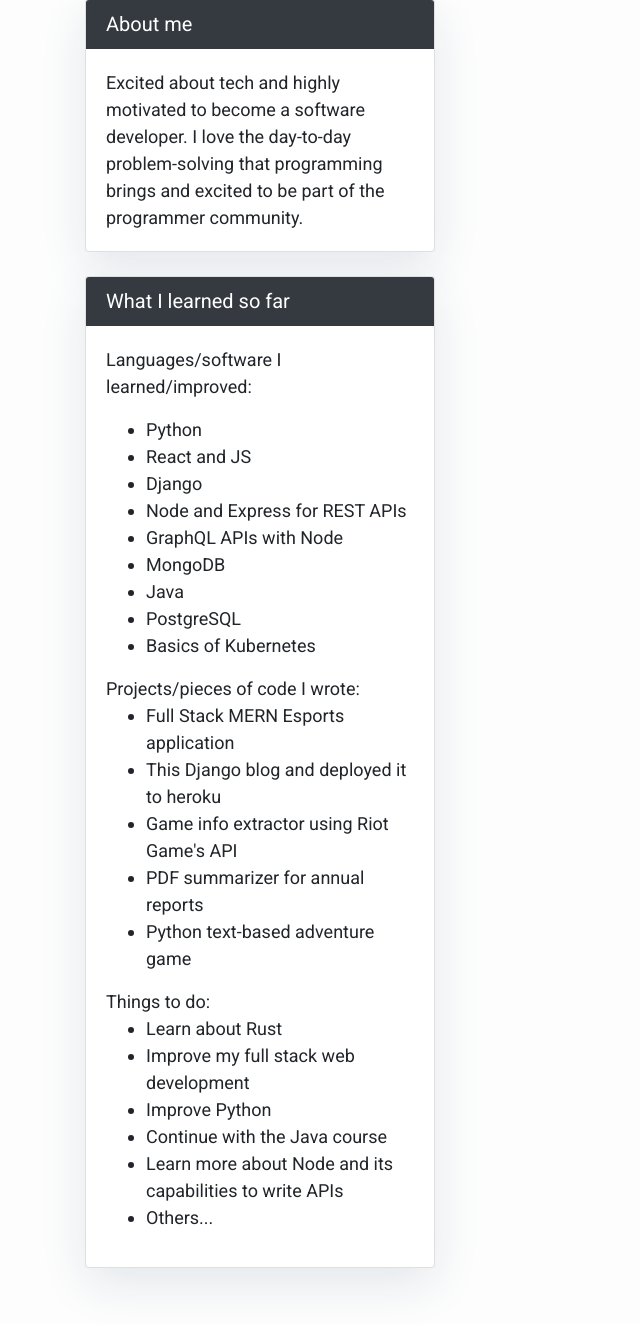
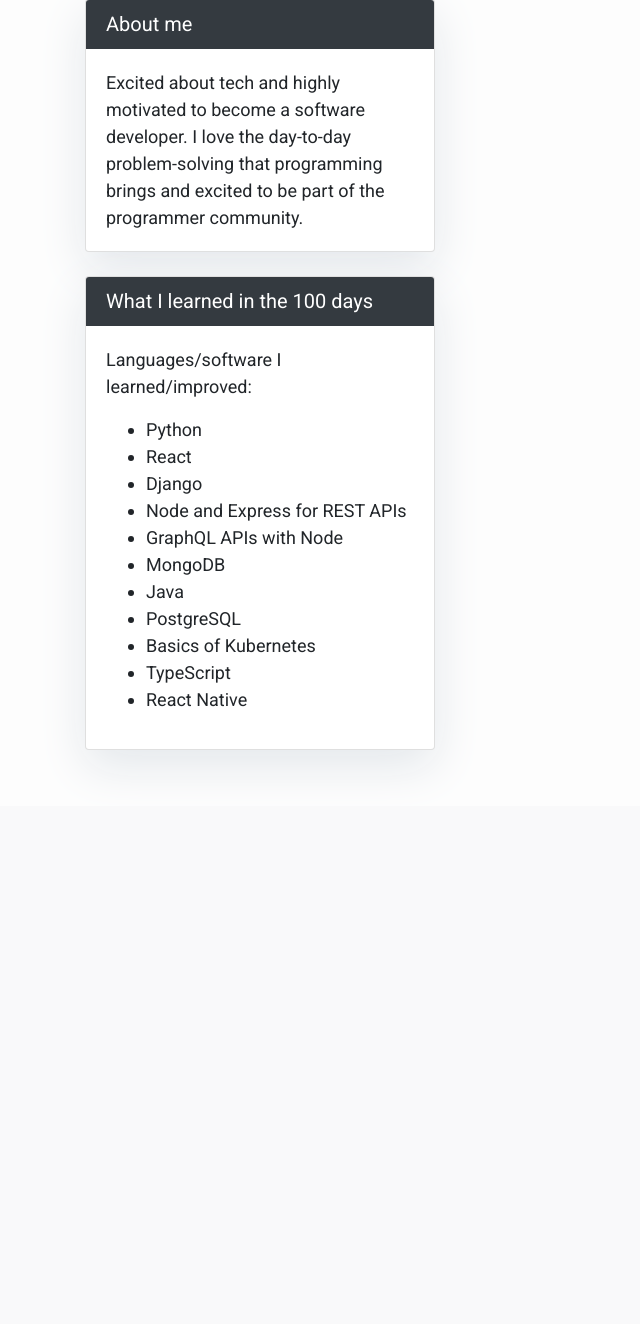
Before and after one commit to divakaivan/icc-blog, a Django app: page / in a window 1280 px wide. Shown: the part 347-1671 px from the top of the page, without its empty margins (0-640 px from the left). After the commit the page ends 1106 px from the top, so only its background shows below. Run offline with Django 3.2, Linux system fonts and the light colour scheme; data that the repository does not hold is empty; some libraries are stand-ins or nearby versions.

Commit message:
update for 100 day

```diff
--- a/mysite/templates/sidebar.html
+++ b/mysite/templates/sidebar.html
@@ -19,13 +19,13 @@
         </div>
     </div>
     <div class="card my-4">
-        <h5 class="card-header border-dark bg-dark text-white">What I learned so far</h5>
+        <h5 class="card-header border-dark bg-dark text-white">What I learned in the 100 days</h5>
         <div class="card-body">
             <p class="card-text">
                 Languages/software I learned/improved:
                 <ul>
                     <li>Python</li>
-                    <li>React and JS</li>
+                    <li>React</li>
                     <li>Django</li>
                     <li>Node and Express for REST APIs</li>
                     <li>GraphQL APIs with Node</li>
@@ -33,23 +33,8 @@
                     <li>Java</li>
                     <li>PostgreSQL</li>
                     <li>Basics of Kubernetes</li>
-                </ul>
-                Projects/pieces of code I wrote:
-                <ul>
-                    <li>Full Stack MERN Esports application</li>
-                    <li>This Django blog and deployed it to heroku</li>
-                    <li>Game info extractor using Riot Game's API</li>
-                    <li>PDF summarizer for annual reports</li>
-                    <li>Python text-based adventure game</li>
-                </ul>
-            Things to do:
-                <ul>
-                    <li>Learn about Rust</li>
-                    <li>Improve my full stack web development</li>
-                    <li>Improve Python</li>
-                    <li>Continue with the Java course</li>
-                    <li>Learn more about Node and its capabilities to write APIs</li>
-                    <li>Others...</li>
+                    <li>TypeScript</li>
+                    <li>React Native</li>
                 </ul>
             </p>
         </div>
```
